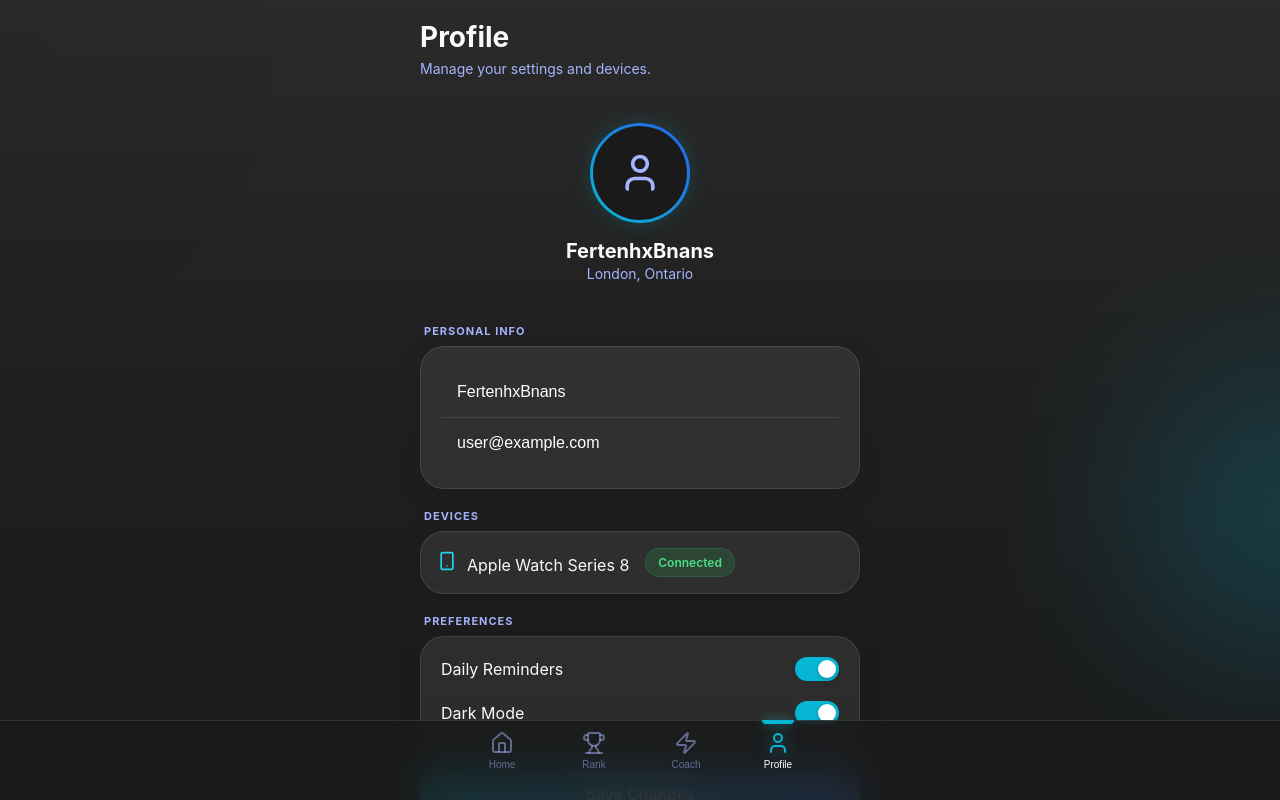
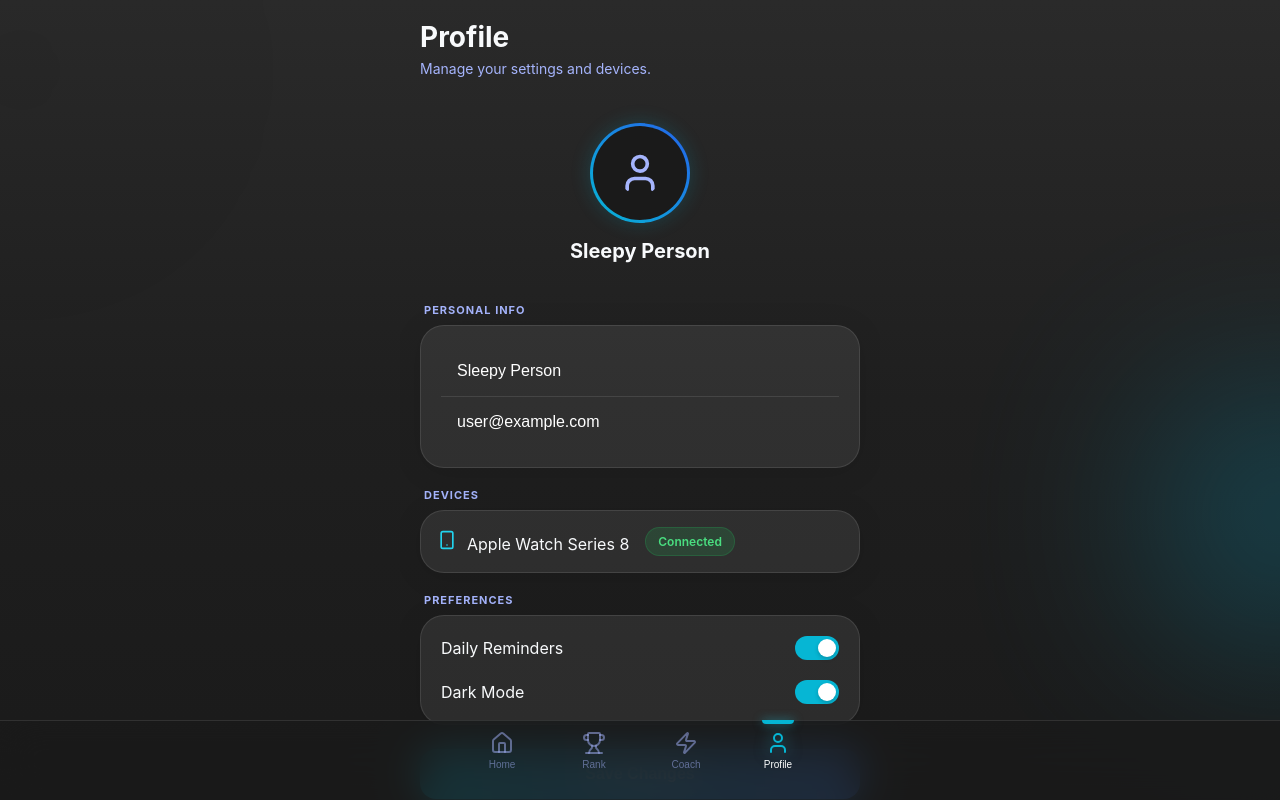
Before and after one commit to chanr335/sleepi, a React (Vite) app in the folder client/sleepi/: page /profile in a window 1280 px wide. Built offline with nearby package versions, Linux system fonts and the light colour scheme.

Commit message:
name changes

```diff
--- a/client/sleepi/src/pages/Profile.jsx
+++ b/client/sleepi/src/pages/Profile.jsx
@@ -15,14 +15,13 @@ const Profile = () => (
       <div className="profile-avatar">
          <User size={40} />
       </div>
-      <h2>FertenhxBnans</h2>
-      <p>London, Ontario</p>
+      <h2>Sleepy Person</h2>
     </div>
 
     <div className="form-section">
       <label>Personal Info</label>
       <GlassCard className="input-group">
-         <input type="text" defaultValue="FertenhxBnans" />
+         <input type="text" defaultValue="Sleepy Person" />
          <div className="divider" />
          <input type="email" defaultValue="user@example.com" />
       </GlassCard>
```
